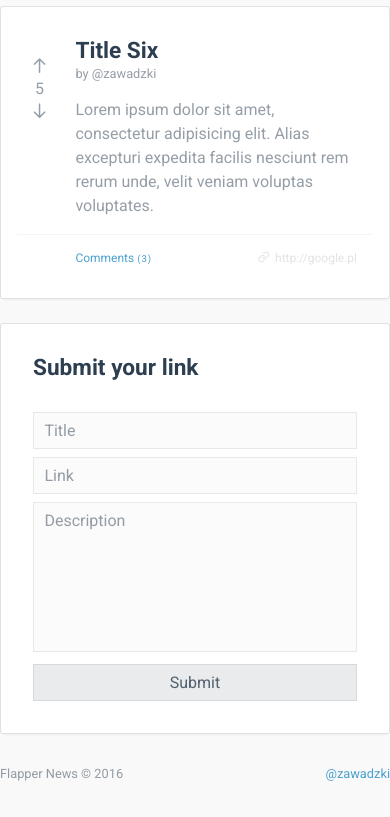
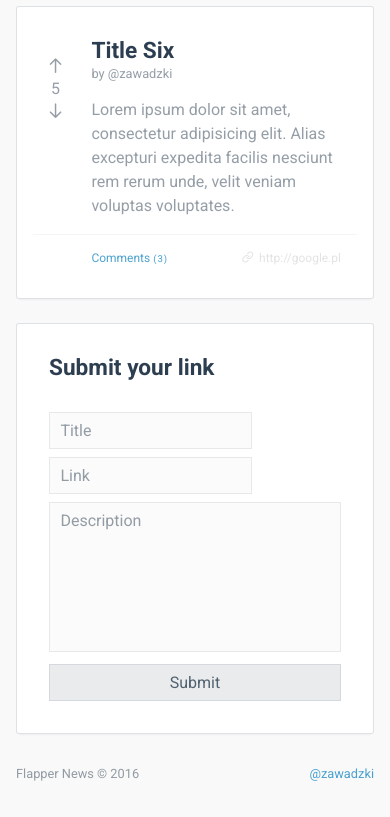
Before and after one commit to zawadzki/flapperNews, a website: page app/index.html in a window 390 px wide. Shown: the part 1620-2437 px from the top of the page. Drawn offline with nearby package versions, Linux system fonts and the light colour scheme; some packages are replaced by stand-ins of ours; files that its build step writes are made by us from their sources; a script that the page names is missing; files whose address does not match are found by name.

Commit message:
Rwd added

```diff
--- a/app/js/homepage/homepage.directive.js
+++ b/app/js/homepage/homepage.directive.js
@@ -112,18 +112,30 @@
 	function aside() {
 		return {
 			sticky : function(el, className) {
-                var elWidth = el[0].offsetWidth;
-                var trigger = el[0].offsetTop;
+				var trigger = el[0].offsetTop;
 
-				window.addEventListener('scroll', function() {
+				window.addEventListener('scroll', scrollAside);
+
+				window.addEventListener('resize', function() {
+					if( window.innerWidth < 1024 ) {
+						el[0].classList.remove(className);
+						el[0].style.width = '';
+						window.removeEventListener('scroll', scrollAside);
+					} else {
+						window.addEventListener('scroll', scrollAside);
+					}
+				});
+
+				function scrollAside() {
+					var elWidth = el[0].offsetWidth;
 					if( window.scrollY > trigger ) {
 						el[0].classList.add(className);
-                        el[0].style.width = elWidth + 'px';
+						el[0].style.width = elWidth + 'px';
 					} else {
 						el[0].classList.remove(className);
-                        el[0].style.width = '';
+						el[0].style.width = '';
 					}
-				});
+				}
 			}
 		};
 	}
--- a/app/styles/helpers/_mixins.scss
+++ b/app/styles/helpers/_mixins.scss
@@ -11,7 +11,7 @@ $smaller-screen: 1180px;
 $small-screen:   1280px;
 $medium-screen:  1366px;
 
-@mixin mq($canvas) {
+@mixin rwd($canvas) {
 
   // Really Small devices
   @if $canvas == phone {
--- a/app/styles/layout/_aside.scss
+++ b/app/styles/layout/_aside.scss
@@ -13,9 +13,22 @@ aside {
   box-shadow: $boxShadow;
   lost-column: 1/3;
 
+  @include rwd(tablet) {
+    lost-column: 1/1;
+
+    input {
+      min-width: 0;
+      lost-column: 1/2;
+    }
+  }
+
   &.sticked {
     top: 0;
     position: fixed;
+
+    @include rwd(tablet) {
+      position: static;
+    }
   }
 
   h3 {
--- a/app/styles/layout/_grid.scss
+++ b/app/styles/layout/_grid.scss
@@ -8,4 +8,9 @@ $max-width: 1200px !default;
   max-width: $max-width;
   margin-left: auto;
   margin-right: auto;
+
+  @include rwd(tablet) {
+    margin-left: 1rem;
+    margin-right: 1rem;
+  }
 }
--- a/app/styles/layout/_main.scss
+++ b/app/styles/layout/_main.scss
@@ -4,4 +4,8 @@
 
 main {
   lost-column: 2/3;
+
+  @include rwd(tablet) {
+    lost-column: 1/1;
+  }
 }
--- a/app/styles/main.scss
+++ b/app/styles/main.scss
@@ -28,6 +28,7 @@
 
 /** Helpers **/
 @import "helpers/variables";
+@import "helpers/mixins";
 
 /** Base **/
 @import "base/reset";
```
